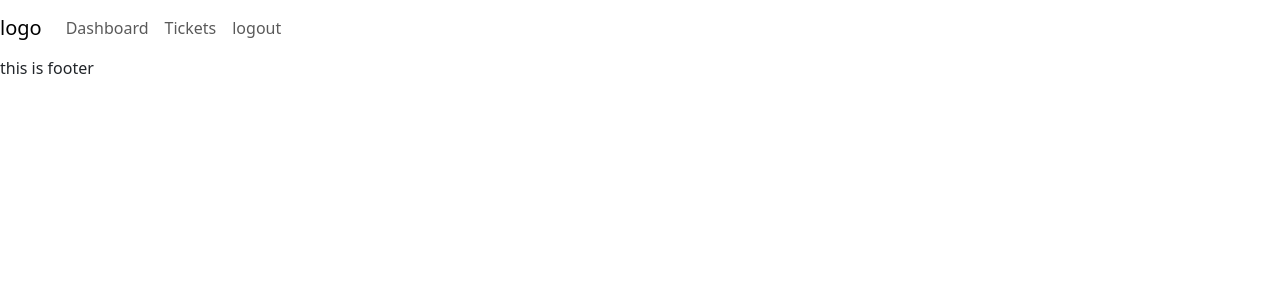
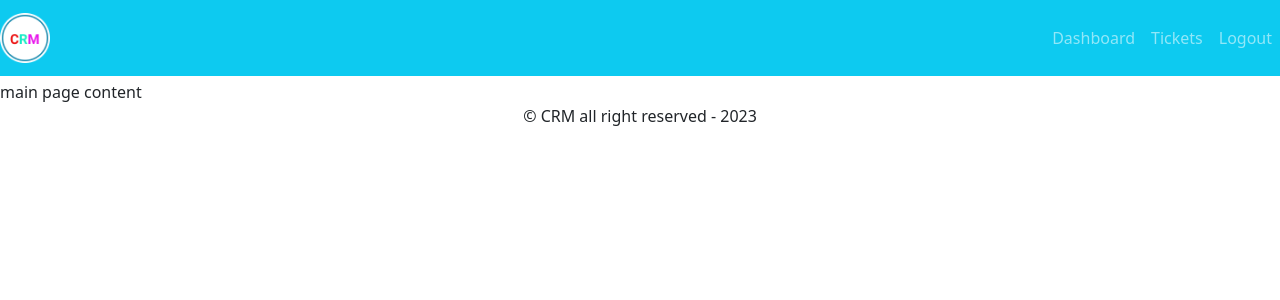
Before and after one commit to RemyaManoharan/crm-frontend, a React (Create React App) app: page / in a window 1280 px wide. Shown: the top 300 px of the page. Built offline with nearby package versions, Linux system fonts and the light colour scheme.

Commit message:
footer added

```diff
--- a/src/App.css
+++ b/src/App.css
@@ -0,0 +1,17 @@
+.default-layout{
+    display: grid;
+    grid-template-rows: 80px auto 3rem;
+    grid-template-areas:
+    "header"
+    "main"
+    "footer";
+}
+header {
+    grid-area: header;
+}
+main {
+    grid-area: main;
+}
+footer {
+    grid-area: footer;
+}
--- a/src/layout/Defaultlayout.js
+++ b/src/layout/Defaultlayout.js
@@ -1,14 +1,19 @@
-import React from 'react'
-import Header from './partials/Header'
-import Footer from './partials/Footer'
+import React from "react";
+import Header from "./partials/Header";
+import Footer from "./partials/Footer";
 
 const Defaultlayout = () => {
   return (
-    <div>
-      <Header/>
-      <Footer/>
+    <div className="default-layout">
+      <header className="header">
+        <Header />
+      </header>
+      <main className="main">main page content</main>
+      <footer className="footer">
+        <Footer />
+      </footer>
     </div>
-  )
-}
+  );
+};
 
-export default Defaultlayout
+export default Defaultlayout;
--- a/src/layout/partials/Footer.js
+++ b/src/layout/partials/Footer.js
@@ -2,8 +2,8 @@ import React from 'react'
 
 const Footer = () => {
   return (
-    <div>
-      this is footer
+    <div className='text-center copy-right'>
+     &copy; CRM all right reserved - 2023
     </div>
   )
 }
--- a/src/layout/partials/Header.js
+++ b/src/layout/partials/Header.js
@@ -1,23 +1,25 @@
-import React from 'react';
-import Nav from 'react-bootstrap/Nav';
-import Navbar from 'react-bootstrap/Navbar';
+import React from "react";
+import Nav from "react-bootstrap/Nav";
+import Navbar from "react-bootstrap/Navbar";
+import logoImage from "../../assests/img/logo.png";
 
 const Header = () => {
   return (
-    <Navbar>
+    <Navbar collapseOnSelect data-bs-theme="dark" bg="info" expand="md">
       <Navbar.Brand>
-            logo
+        <img src={logoImage} alt="logo" width="50px" />
       </Navbar.Brand>
-        <Navbar.Toggle aria-controls='basic-navbar-nav'/>
-        <Navbar.Collapse id='basic-navbar-nav'>
-            <Nav>
+      <Navbar.Toggle aria-controls="basic-navbar-nav" />
+
+      <Navbar.Collapse id="basic-navbar-nav">
+        <Nav className="ms-auto">
           <Nav.Link href="/dashboard">Dashboard</Nav.Link>
           <Nav.Link href="/ticket">Tickets</Nav.Link>
-            <Nav.Link href="/dashboard">logout</Nav.Link>
+          <Nav.Link href="/dashboard">Logout</Nav.Link>
         </Nav>
       </Navbar.Collapse>
     </Navbar>
-  )
-}
+  );
+};
 
-export default Header
+export default Header;
```
Lines whose indentation alone changed are shown as unchanged.
